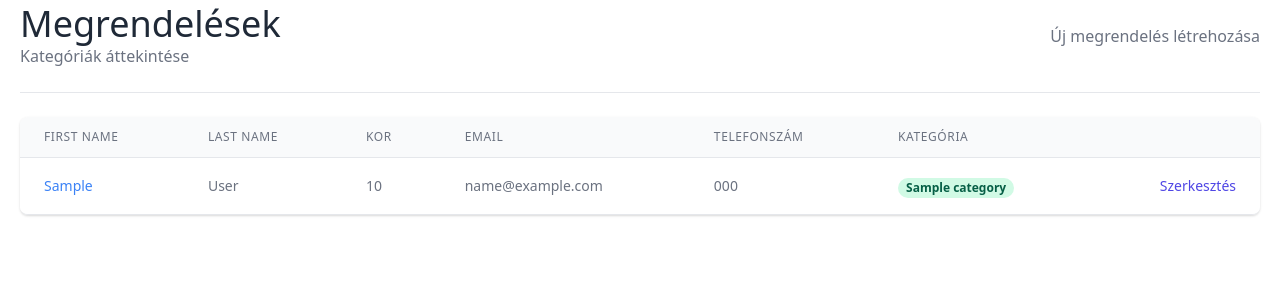
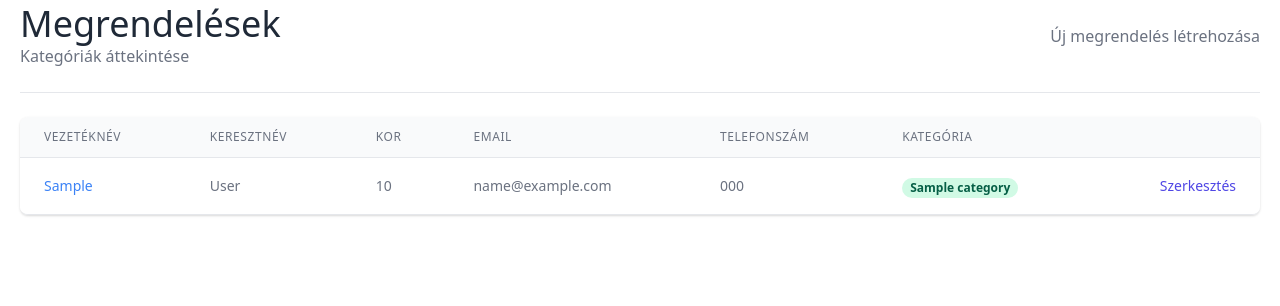
Before and after one commit to marglroli/vdpp, a Django app: page /leads/ in a window 1280 px wide. Shown: the part 216-522 px from the top of the page. Run offline with Django 3.2, Linux system fonts and the light colour scheme; a user stored in the database is signed in; tables that the repository leaves empty hold one stand-in row (values such as "Sample post"); some libraries are stand-ins or nearby versions.

Commit message:
small updates

```diff
--- a/leads/templates/leads/category_detail.html
+++ b/leads/templates/leads/category_detail.html
@@ -29,12 +29,12 @@
             <th
               class="px-4 py-3 title-font tracking-wider font-medium text-gray-900 text-sm bg-gray-200 rounded-tl rounded-bl"
             >
-              First Name
+              Vezetéknév
             </th>
             <th
               class="px-4 py-3 title-font tracking-wider font-medium text-gray-900 text-sm bg-gray-200"
             >
-              Last Name
+              Keresztnév
             </th>
           </tr>
         </thead>
--- a/leads/templates/leads/lead_delete.html
+++ b/leads/templates/leads/lead_delete.html
@@ -14,7 +14,7 @@
       type="submit"
       class="w-full text-white bg-blue-500 hover:bg-blue-600 px-3 py-2 rounded-md"
     >
-      Mentés
+      Törlés
     </button>
   </form>
 </div>
--- a/leads/templates/leads/lead_list.html
+++ b/leads/templates/leads/lead_list.html
@@ -39,13 +39,13 @@
                     scope="col"
                     class="px-6 py-3 text-left text-xs font-medium text-gray-500 uppercase tracking-wider"
                   >
-                    First Name
+                   Vezetéknév
                   </th>
                   <th
                     scope="col"
                     class="px-6 py-3 text-left text-xs font-medium text-gray-500 uppercase tracking-wider"
                   >
-                    Last Name
+                    Keresztnév
                   </th>
                   <th
                     scope="col"
```
